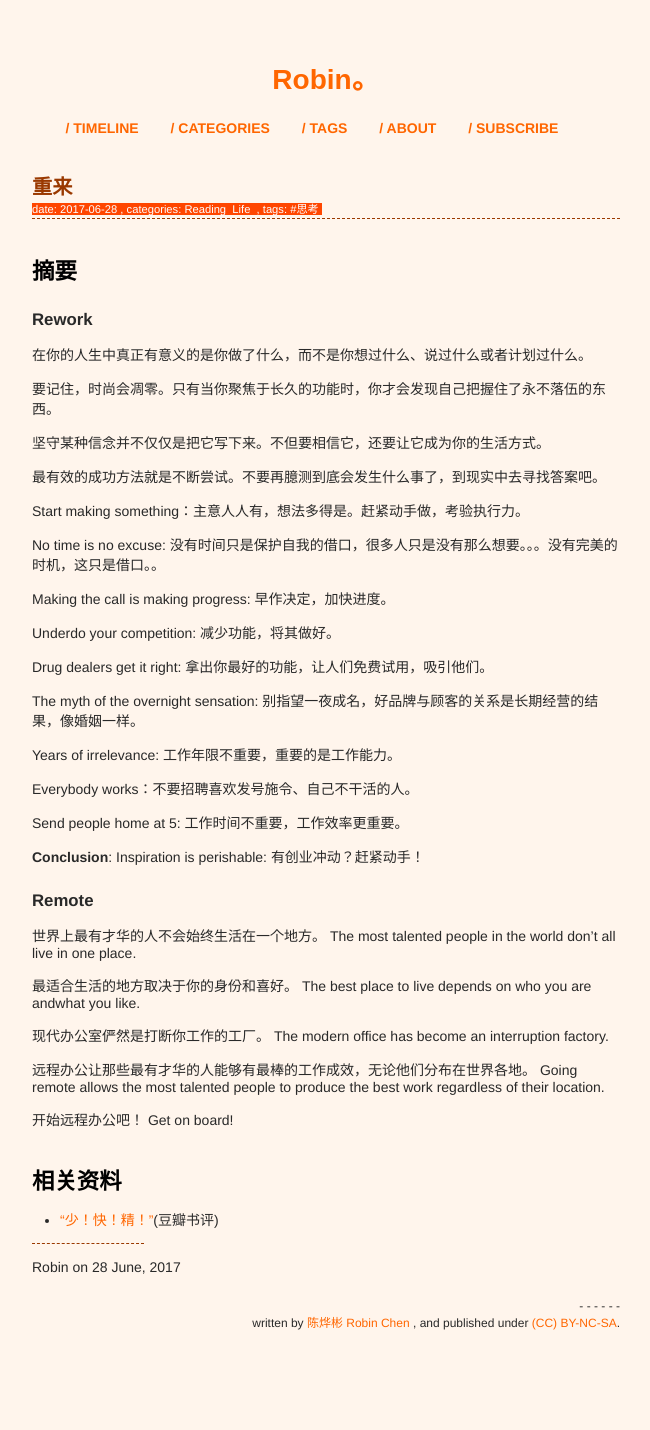
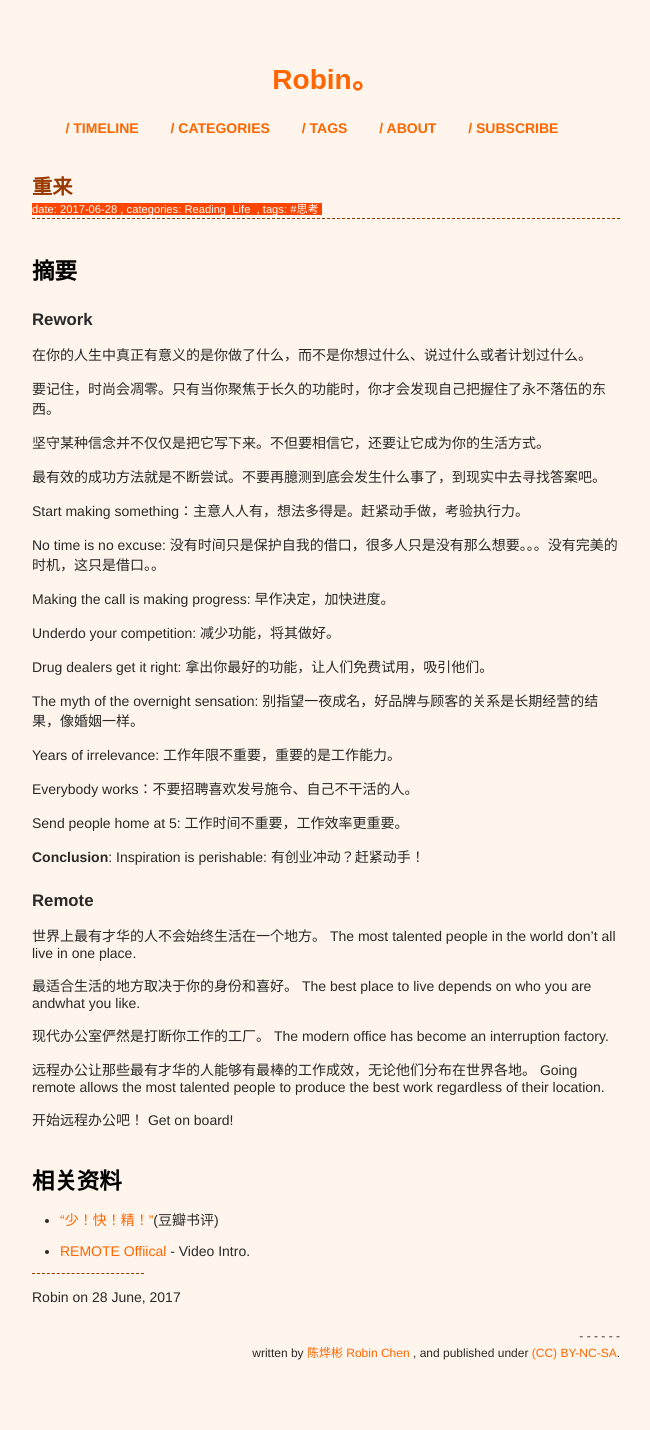
Before and after one commit to xianyuxmu/xianyuxmu.github.io, a Jekyll site: the page built from _posts/2017-06-28-rework.md, in a window 1280 px wide. Shown: the whole page, without its empty margins (314-964 px from the left). Built offline with Jekyll 4.4.1, drawn with Linux system fonts in a browser that asks for light colours; comment, search, counter and statistics services are not loaded; before the commit the page ends 1400 px from its top, so only the background shows below that.

Commit message:
add a official video

```diff
--- a/_posts/2017-06-28-rework.md
+++ b/_posts/2017-06-28-rework.md
@@ -65,6 +65,7 @@
 ## 相关资料
 
 - [“少！快！精！”](https://book.douban.com/review/3118105/)(豆瓣书评)
+- [REMOTE Offiical](https://37signals.com/remote) - Video Intro.
 
 ----
 
```
